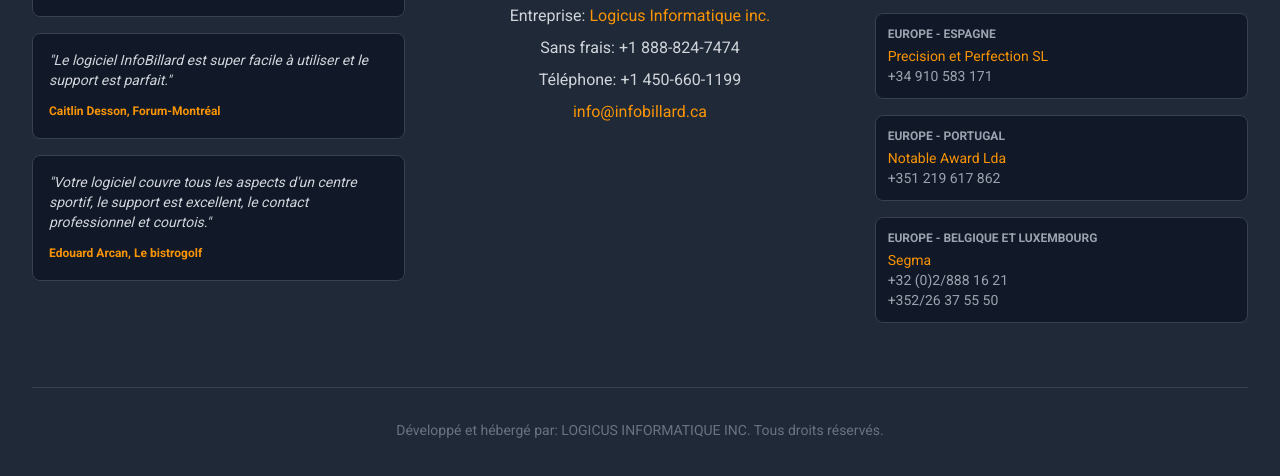
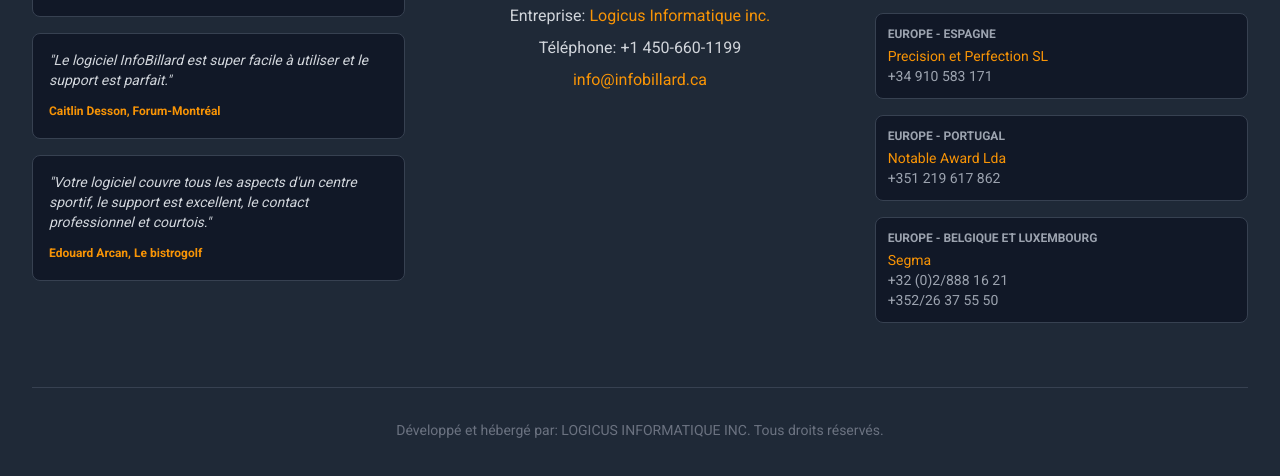
Before and after one commit to logicusinc/infobillard.ca, an Astro site: page / in a window 1280 px wide. Shown: the part 7142-7618 px from the top of the page. Built offline with nearby package versions, Linux system fonts and the light colour scheme; Astro itself is replaced by a stand-in of ours.

Commit message:
chore: remove tollFree number

```diff
--- a/src/components/Contact.astro
+++ b/src/components/Contact.astro
@@ -32,7 +32,6 @@ const { t } = Astro.props;
         <div class="space-y-2 text-gray-300">
           <p class="font-bold text-white">{t.contact.regionLabel}</p>
           <p>{t.contact.companyLabel}: <a href="https://www.logicus.qc.ca/" target="_blank" rel="noopener" class="text-brand hover:underline">Logicus Informatique inc.</a></p>
-          <p>{t.contact.tollFree}: <a href="tel:18888247474" class="hover:text-brand">+1 888-824-7474</a></p>
           <p>{t.contact.phone}: <a href="tel:14502247474" class="hover:text-brand">+1 450-660-1199</a></p>
           <p><a href="mailto:info@infobillard.ca" class="text-brand hover:underline">info@infobillard.ca</a></p>
         </div>
```
